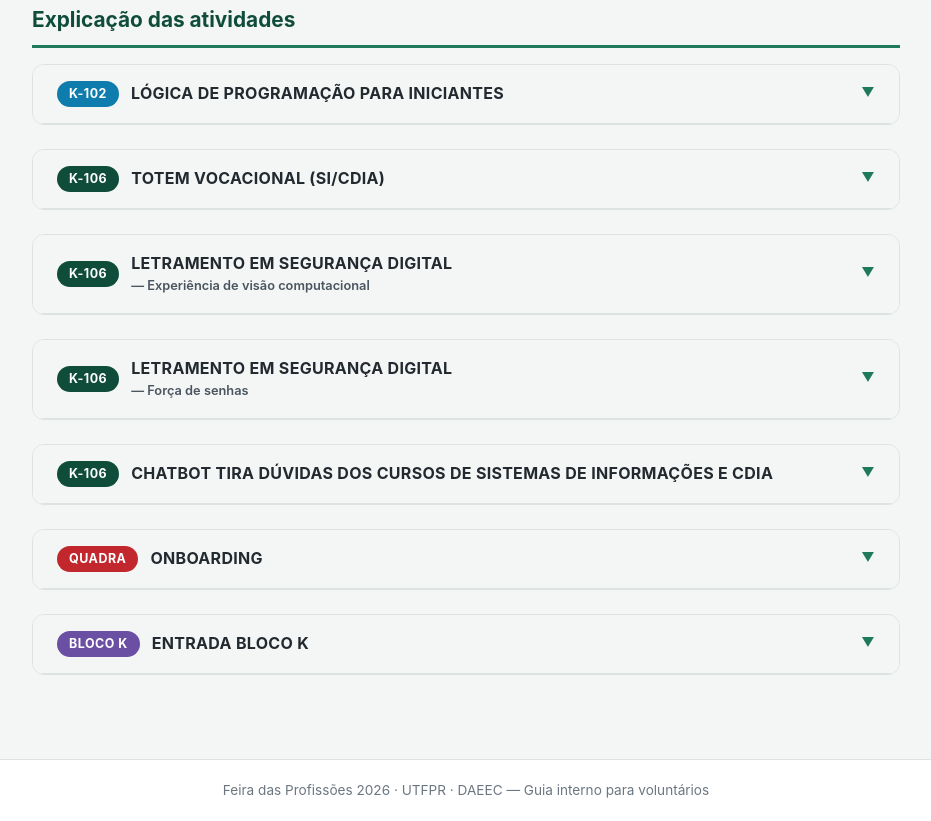
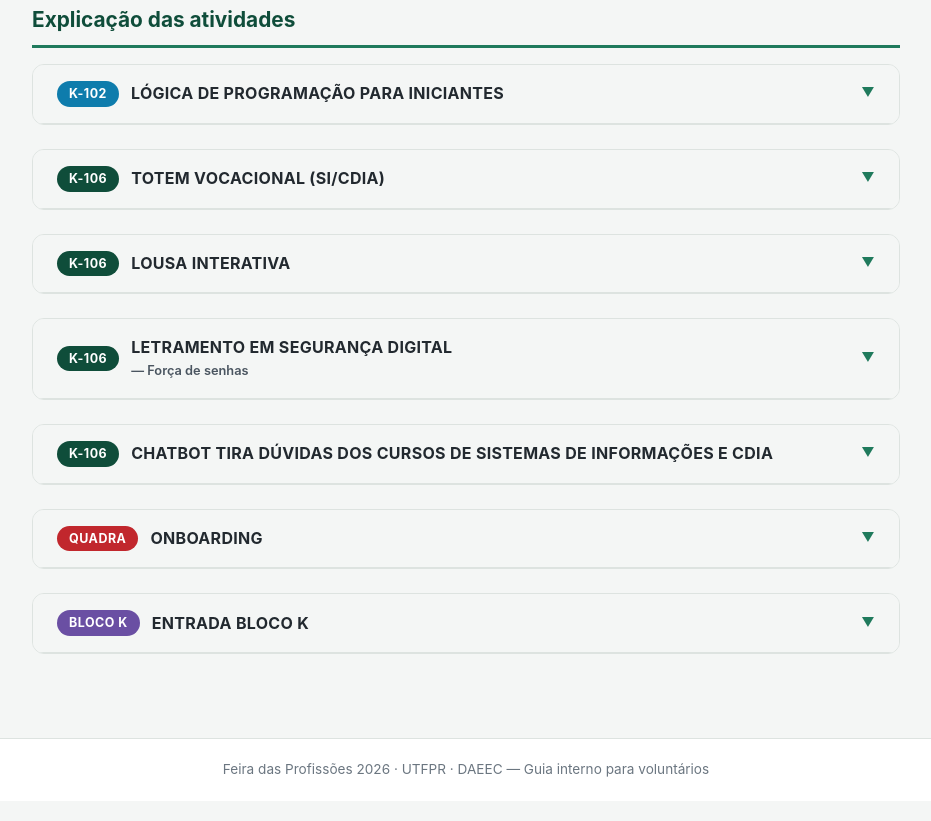
Before and after one commit to rickshido/rickshido.github.io, a website: page guia-voluntarios.html in a window 1280 px wide. Shown: the part 1291-2112 px from the top of the page, without its empty margins (174-1105 px from the left). Drawn offline with Linux system fonts and the light colour scheme.

Commit message:
Renomeia atividade para Lousa Interativa

```diff
--- a/guia-voluntarios.html
+++ b/guia-voluntarios.html
@@ -531,7 +531,7 @@
   <details class="atividade">
     <summary>
       <span class="badge-lab k106">K-106</span>
-      <span class="nome">Letramento em segurança digital <span class="sub">— Experiência de visão computacional</span></span>
+      <span class="nome">Lousa Interativa</span>
       <span class="seta">&#9660;</span>
     </summary>
     <div class="corpo">
```
